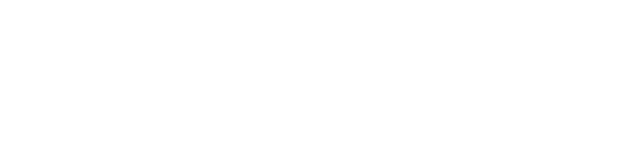
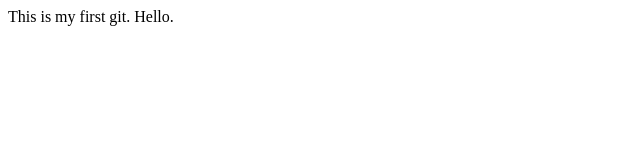
Before and after one commit to edureyesjr/myFirstgit, a plain HTML site: page index.html in a window 1280 px wide. Shown: the whole page, without its empty margins (0-640 px from the left). Drawn offline with Linux system fonts and the light colour scheme.

Commit message:
body added

```diff
--- a/index.html
+++ b/index.html
@@ -7,7 +7,7 @@
 </head>
 
 <body>
-
+This is my first git. Hello.
 
 
 </body
```
